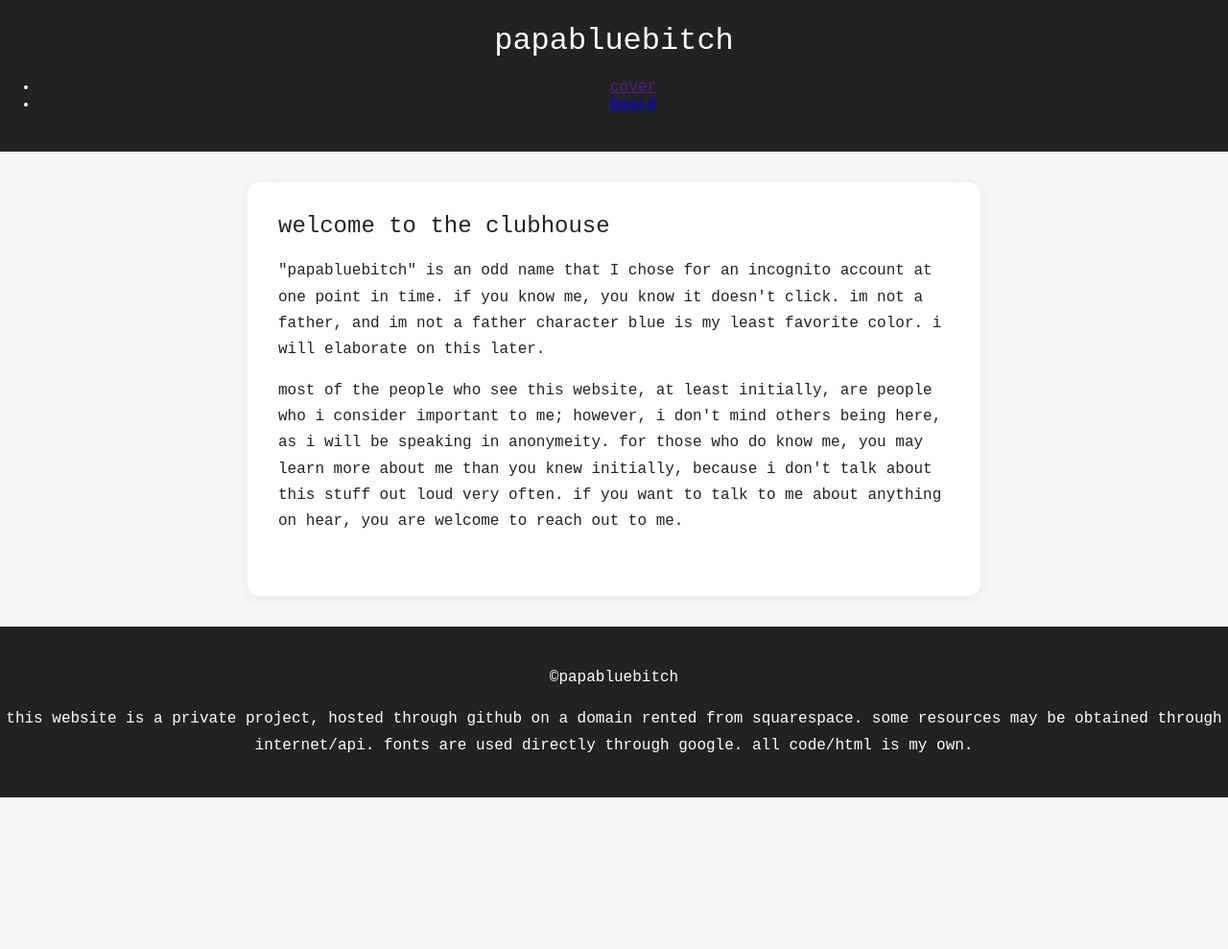
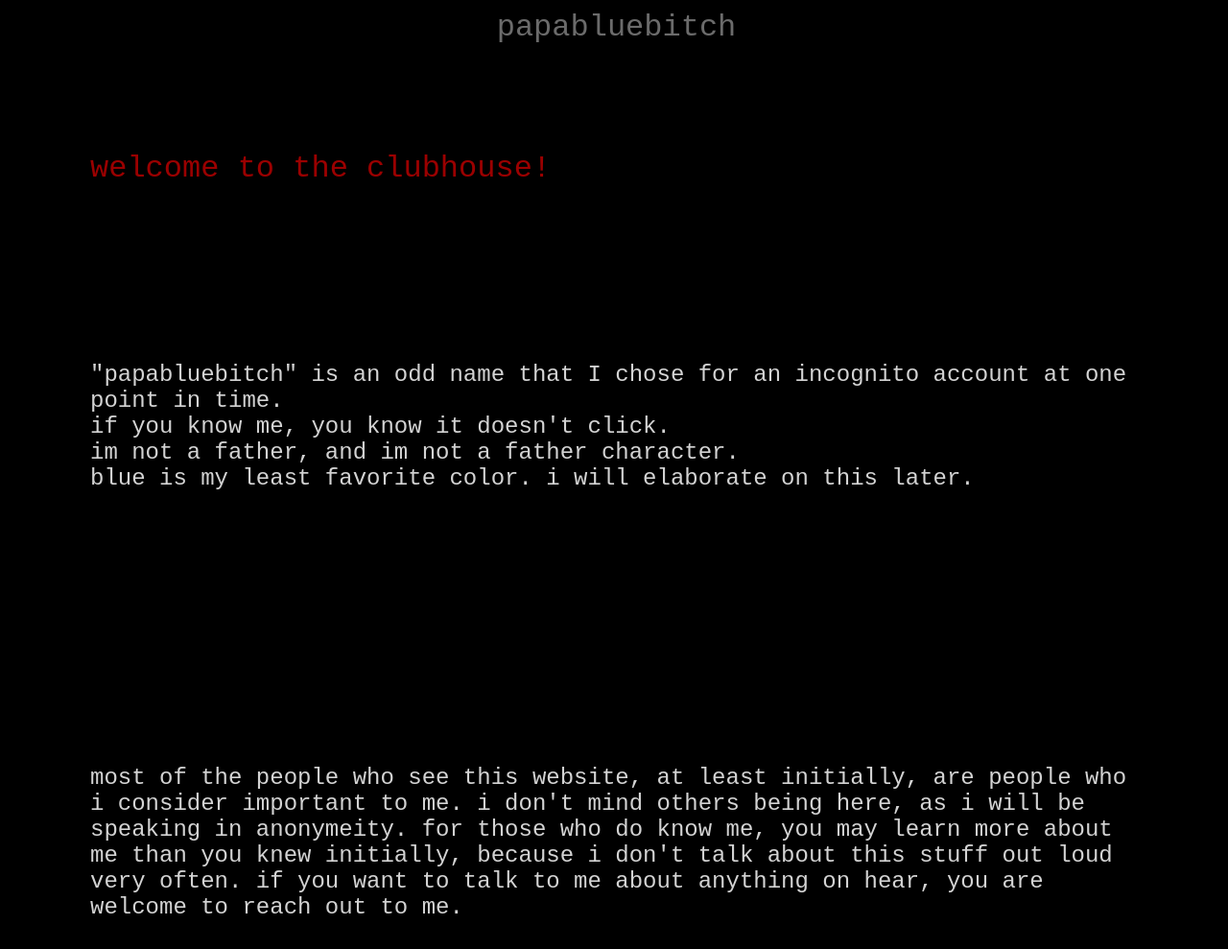
Before and after one commit to drp85/avoidant-abstract, a plain HTML site: page index.html in a window 1280 px wide. Shown: the top 989 px of the page at 96% size. Before the commit the page ends 831 px from the top, so only its background shows below. Drawn offline with Linux system fonts and the light colour scheme; a web font is replaced by a local one.

Commit message:
css satisfactory for now

```diff
--- a/index.html
+++ b/index.html
@@ -13,28 +13,32 @@
     <header>
         <h1>papabluebitch</h1>
         <nav>
-            <ul>
-                <li><a href="">cover</a></li>
-                <li><a href="board/">board</a></li>
-            </ul>
+            <p>
+                <!-- <a href="">cover</a> -->
+                <!-- <a href="board/">board</a> -->
+            </p>
     </header>
     <main>
         <section>
-            <h2>welcome to the clubhouse</h2>
+            <h2>welcome to the clubhouse!</h2>
             <p>
-                "papabluebitch" is an odd name that I chose for an incognito account at one point in time.
-                if you know me, you know it doesn't click.
-                im not a father, and im not a father character
-                blue is my least favorite color. i will elaborate on this later. <!--insert entry number and hyperlink -->
+                <pre>
+"papabluebitch" is an odd name that I chose for an incognito account at one point in time.
+if you know me, you know it doesn't click.
+im not a father, and im not a father character.
+blue is my least favorite color. i will elaborate on this later. <!--insert entry number and hyperlink -->
+                </pre>
             </p>
             <p>
-                most of the people who see this website, at least initially, are people who i consider important to me; however, i don't mind others being here, as i will  be speaking in anonymeity. for those who do know me, you may learn more about me than you knew initially, because i don't talk about this stuff out loud very often. if you want to talk to me about anything on hear, you are welcome to reach out to me.
+                <pre>
+most of the people who see this website, at least initially, are people who i consider important to me. i don't mind others being here, as i will be speaking in anonymeity. for those who do know me, you may learn more about me than you knew initially, because i don't talk about this stuff out loud very often. if you want to talk to me about anything on hear, you are welcome to reach out to me.
+            </pre>
             </p>
         </section>
     </main>
     <footer>
-        <p>&copy;papabluebitch</p>
-        <p>this website is a private project, hosted through github on a domain rented from squarespace. some resources may be obtained through internet/api. fonts are used directly through google. all code/html is my own.</p>
+        <f>&copy;papabluebitch</f>
+        <f>this website is a private project, hosted through github on a domain rented from squarespace. some resources may be obtained through internet/api. fonts are used directly through google. all code/html is my own.</f>
     </footer>
 </body>
 </html>
--- a/styles/style.css
+++ b/styles/style.css
@@ -5,42 +5,94 @@ body, html, header, footer, main, h1, h2, h3, h4, h5, h6, nav, ul, li, section,
     font-family: 'Spline Sans Mono', monospace !important;
     font-weight: 500;
 }
+href a {
+    color: #a0a0a0;
+    text-decoration: none;
+}
+
+html, body {
+    height: 100%;
+}
 
 body {
-    font-family: 'Splice Sans Mono', monospace;
+    font-family: 'Spline Sans Mono', monospace;
     font-weight: 500;
     margin: 0;
     padding: 0;
-    background: #f7f7fa;
-    color: #222;
+    background: #000000;
+    color: #d3d3d3;
+    min-height: 100vh;
+    display: flex;
+    flex-direction: column;
+    align-items: center;
+    resize: both;         /* Allow user to resize */
+    overflow: auto;       /* Show scrollbars if needed */
+
 }
 
-header, footer {
-    background: #222;
+nav {
+    background: #1d1d1dc2;
     color: #fff;
-    padding: 1.5rem 0;
-    text-align: center;
+    text-align: left;
+    font-size: 1.2rem;
+}
+
+header{
+    background: #00000080;
+    color: #6b6b6b;
+    text-align: left;
+    padding-top: 10px;
+    padding-bottom: 5px;
+    padding-left: 5px;
+    max-height: 20vh;
+}
+
+footer {
+    background: #1d1d1dc2;
+    color: #fff;
+    text-align: left;
+    position:relative;
+    bottom: 0;
+    padding: 5px;
 }
 
 main {
-    max-width: 700px;
-    margin: 2rem auto;
-    padding: 2rem;
-    background: #fff;
-    border-radius: 12px;
-    box-shadow: 0 2px 16px rgba(0,0,0,0.07);
+    padding: 30px;
+    background: #000000;
+    flex: 1;
+    width: 90%;
+    box-sizing: border-box;
+    display: flex;
+    flex-direction: column;
+    align-items: center;
+    justify-content: center;
+    max-width: 1400px;
+
 }
 
-h1, h2 {
-    font-family: 'Splice Sans Mono', monospace;
+main, section, pre {
+    word-wrap: break-word;
+    overflow-wrap: break-word;
+    white-space: pre-wrap;
+    font-size: 1.5rem;
+
+}
+
+h1 {
+    font-family: 'Spline Sans Mono', monospace;
     font-weight: 500;
     margin-top: 0;
+    font-size:2rem;
+}
+h2 {
+    font-family: 'Spline Sans Mono', monospace;
+    font-weight: 500;
+    margin-top: 0;
+    font-size: 2rem;
+    color:#9b0000;
 }
 
-section {
-    margin-bottom: 2rem;
+f {
+    font-size: 1rem;
+    color:#7e7e7e;
 }
-
-p {
-    line-height: 1.7;
-}
```
Also changed, not shown: board/index.html (+3 -1 lines).
